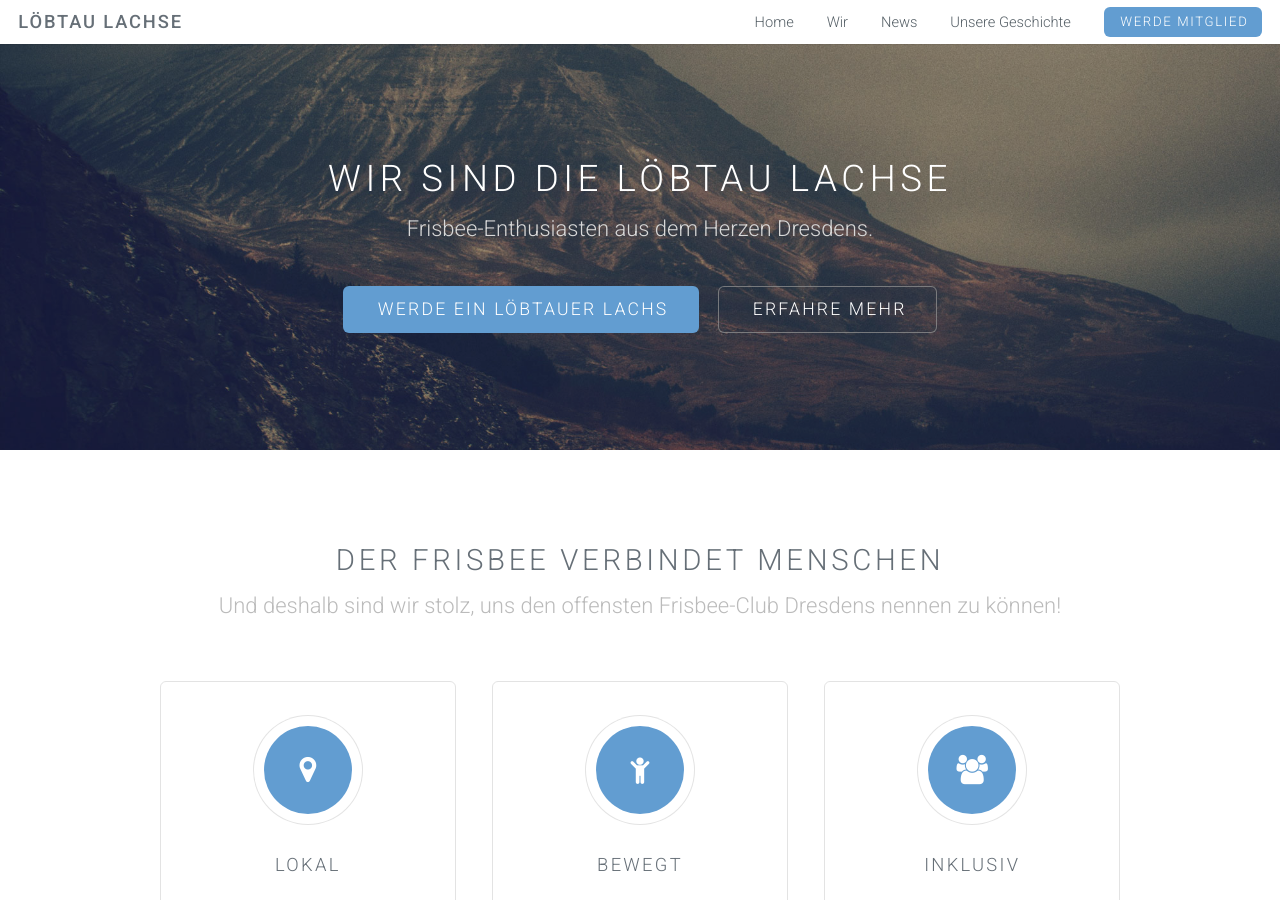
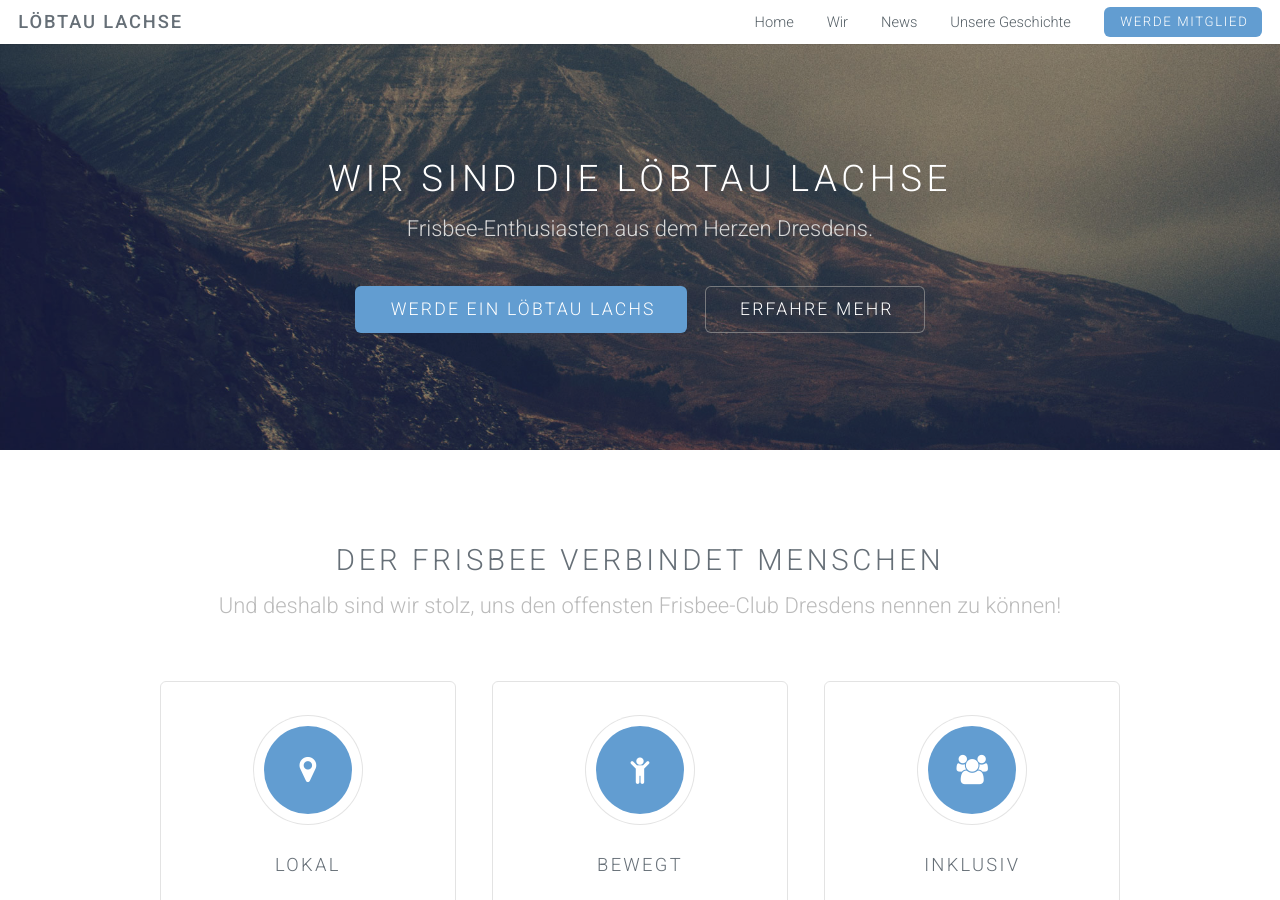
Before and after one commit to YannickSpoerl/loebtau-lachse, a Jekyll site: the page built from index.html, in a window 1280 px wide and 900 px high. Built offline with Jekyll 4.4.1, drawn with Linux system fonts in a browser that asks for light colours.

Commit message:
Fix Typo

```diff
--- a/_layouts/landing-page.html
+++ b/_layouts/landing-page.html
@@ -12,7 +12,7 @@
                 <h2>Wir sind die Löbtau Lachse</h2>
                 <p>Frisbee-Enthusiasten aus dem Herzen Dresdens.</p>
                 <ul class="actions">
-                    <li><a href="mailto:kontakt@loebtau-lachse.de" class="button big special">Werde ein Löbtauer Lachs</a></li>
+                    <li><a href="mailto:kontakt@loebtau-lachse.de" class="button big special">Werde ein Löbtau Lachs</a></li>
                     <li><a href="#wir" class="button big alt">Erfahre mehr</a></li>
                 </ul>
             </div>
```
